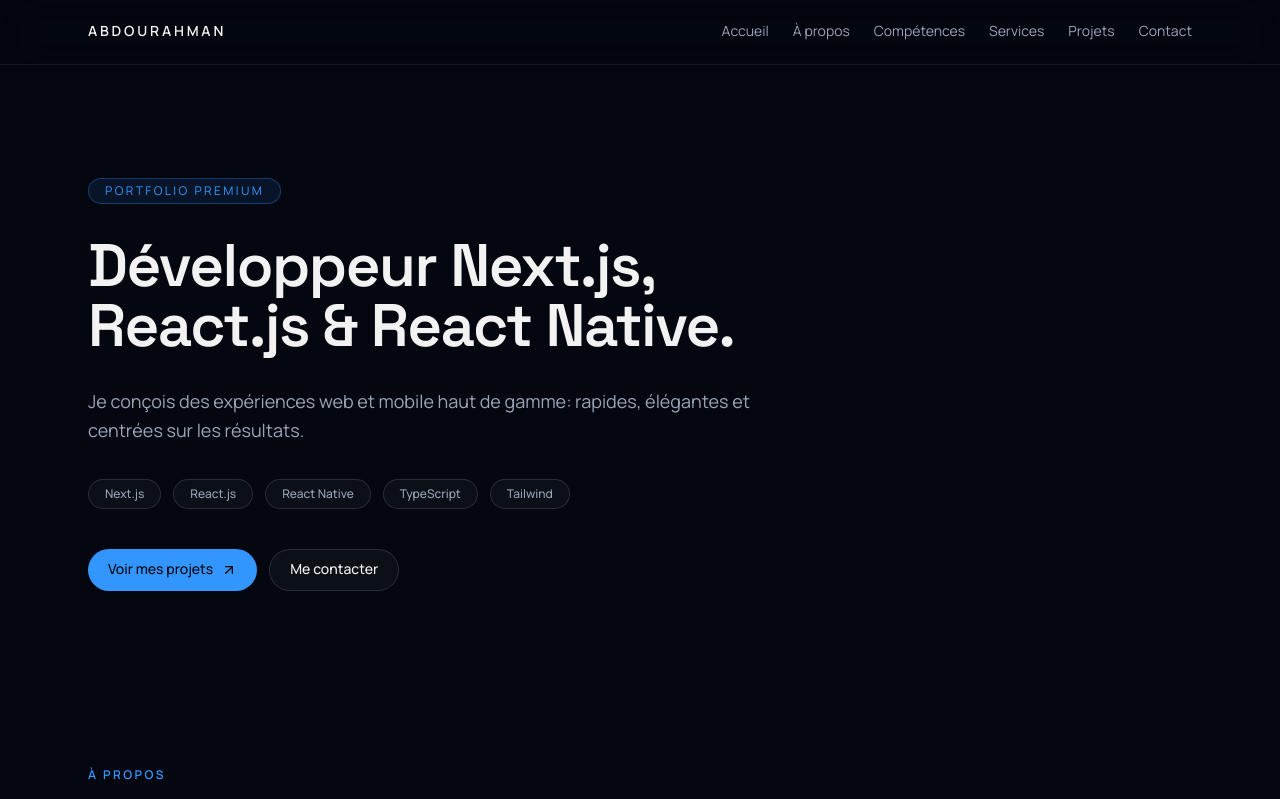
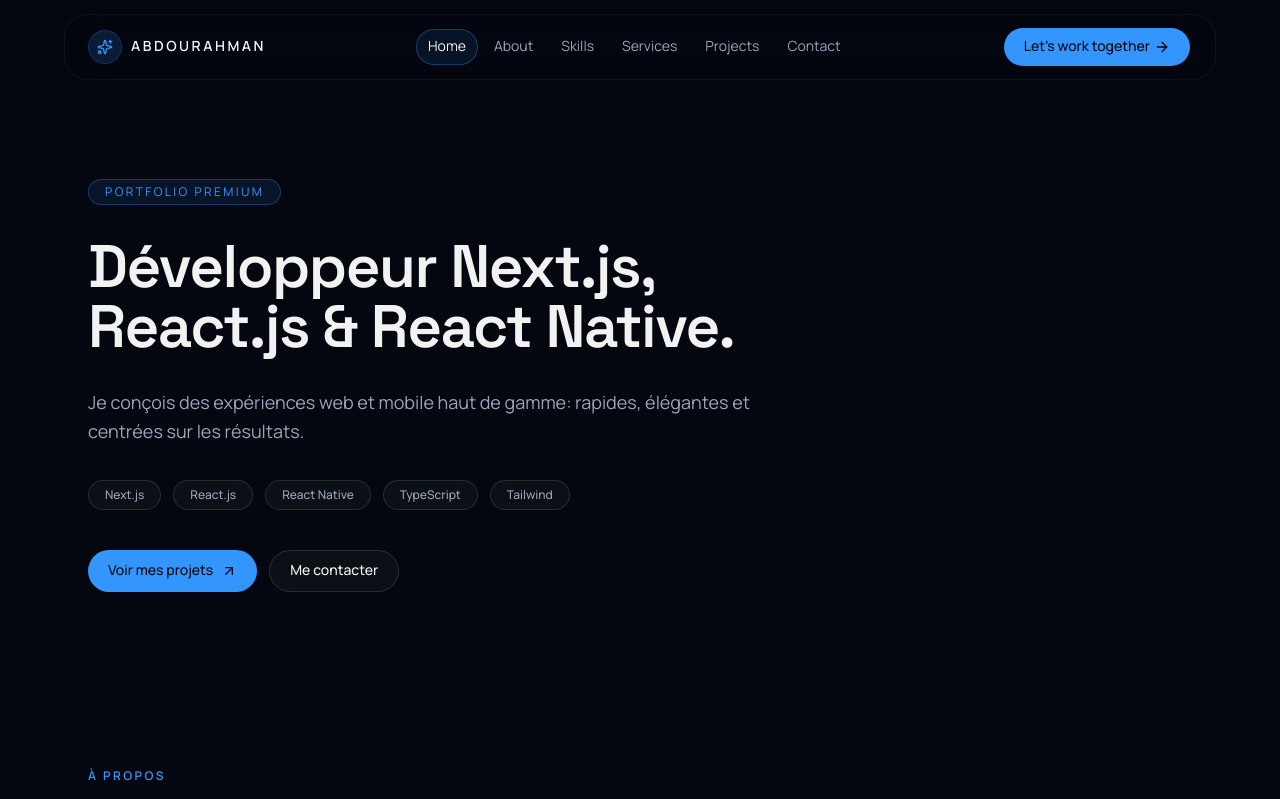
Before and after one commit to Abdourahmanmed/Abdourahman, a Next.js app: page / in a window 1280 px wide. Shown: the top 799 px of the page. Built offline with nearby package versions, Linux system fonts and the light colour scheme.

Commit message:
feat: create premium responsive animated navbar

```diff
--- a/components/layout/site-header.tsx
+++ b/components/layout/site-header.tsx
@@ -1,27 +1,176 @@
+"use client"
+
 import Link from "next/link"
+import { AnimatePresence, motion, useMotionValueEvent, useScroll } from "framer-motion"
+import { ArrowRight, Menu, Sparkles, X } from "lucide-react"
+import { useEffect, useMemo, useState } from "react"
 
+import { Button } from "@/components/ui/button"
 import { navigation } from "@/lib/constants"
+import { cn } from "@/lib/utils"
 
 export function SiteHeader() {
+  const [isMenuOpen, setIsMenuOpen] = useState(false)
+  const [activeSection, setActiveSection] = useState("#hero")
+  const [isScrolled, setIsScrolled] = useState(false)
+  const { scrollY } = useScroll()
+
+  const sectionIds = useMemo(() => navigation.map((item) => item.href.replace("#", "")), [])
+
+  useMotionValueEvent(scrollY, "change", (latest) => {
+    setIsScrolled(latest > 14)
+  })
+
+  useEffect(() => {
+    const sections = sectionIds
+      .map((id) => document.getElementById(id))
+      .filter((section): section is HTMLElement => section !== null)
+
+    const observer = new IntersectionObserver(
+      (entries) => {
+        const visibleSection = entries
+          .filter((entry) => entry.isIntersecting)
+          .sort((a, b) => b.intersectionRatio - a.intersectionRatio)[0]
+
+        if (visibleSection?.target.id) {
+          setActiveSection(`#${visibleSection.target.id}`)
+        }
+      },
+      {
+        rootMargin: "-35% 0px -50% 0px",
+        threshold: [0.1, 0.25, 0.5, 0.75],
+      }
+    )
+
+    sections.forEach((section) => observer.observe(section))
+
+    return () => {
+      sections.forEach((section) => observer.unobserve(section))
+      observer.disconnect()
+    }
+  }, [sectionIds])
+
+  useEffect(() => {
+    document.body.style.overflow = isMenuOpen ? "hidden" : ""
+    return () => {
+      document.body.style.overflow = ""
+    }
+  }, [isMenuOpen])
+
   return (
-    <header className="sticky top-0 z-40 border-b border-border/60 bg-background/70 backdrop-blur-xl">
-      <div className="mx-auto flex h-16 w-full max-w-6xl items-center justify-between px-6">
-        <Link href="#hero" className="text-sm font-semibold tracking-[0.2em] uppercase">
-          ABDOURAHMAN
-        </Link>
+    <motion.header
+      className="sticky top-3 z-50 px-4"
+      animate={{ y: isScrolled ? 0 : 2 }}
+      transition={{ duration: 0.35, ease: "easeOut" }}
+    >
+      <div
+        className={cn(
+          "mx-auto w-full max-w-6xl rounded-2xl border bg-background/55 px-4 backdrop-blur-xl transition-all duration-300 sm:px-6",
+          isScrolled
+            ? "border-border/70 shadow-[0_8px_30px_rgb(0_0_0/0.12)]"
+            : "border-border/40 shadow-[0_6px_24px_rgb(0_0_0/0.06)]"
+        )}
+      >
+        <div className="flex h-16 items-center justify-between gap-3">
+          <Link href="#hero" className="group inline-flex items-center gap-2.5">
+            <span className="inline-flex size-8 items-center justify-center rounded-full bg-primary/15 text-primary ring-1 ring-primary/30">
+              <Sparkles className="size-4" />
+            </span>
+            <span className="text-sm font-semibold tracking-[0.18em] uppercase">ABDOURAHMAN</span>
+          </Link>
 
-        <nav className="hidden items-center gap-6 md:flex">
-          {navigation.map((item) => (
-            <a
-              key={item.href}
-              href={item.href}
-              className="text-sm text-muted-foreground transition-colors hover:text-foreground"
-            >
-              {item.label}
-            </a>
-          ))}
-        </nav>
+          <nav className="hidden items-center gap-1 lg:flex">
+            {navigation.map((item) => {
+              const isActive = activeSection === item.href
+
+              return (
+                <Link
+                  key={item.href}
+                  href={item.href}
+                  className={cn(
+                    "relative rounded-full px-3 py-2 text-sm transition-colors",
+                    isActive ? "text-foreground" : "text-muted-foreground hover:text-foreground"
+                  )}
+                >
+                  {isActive ? (
+                    <motion.span
+                      layoutId="active-section"
+                      className="absolute inset-0 -z-10 rounded-full border border-primary/30 bg-primary/10"
+                      transition={{ type: "spring", stiffness: 380, damping: 34 }}
+                    />
+                  ) : null}
+                  {item.label}
+                </Link>
+              )
+            })}
+          </nav>
+
+          <div className="hidden items-center gap-2 lg:flex">
+            <Button asChild className="h-10 rounded-full px-5 text-sm">
+              <Link href="#contact">
+                Let&apos;s work together <ArrowRight className="size-4" />
+              </Link>
+            </Button>
+          </div>
+
+          <Button
+            size="icon"
+            variant="ghost"
+            className="size-10 rounded-full lg:hidden"
+            aria-label={isMenuOpen ? "Fermer le menu" : "Ouvrir le menu"}
+            aria-expanded={isMenuOpen}
+            onClick={() => setIsMenuOpen((current) => !current)}
+          >
+            {isMenuOpen ? <X className="size-4" /> : <Menu className="size-4" />}
+          </Button>
+        </div>
       </div>
-    </header>
+
+      <AnimatePresence>
+        {isMenuOpen ? (
+          <motion.div
+            initial={{ opacity: 0, y: -12 }}
+            animate={{ opacity: 1, y: 0 }}
+            exit={{ opacity: 0, y: -12 }}
+            transition={{ duration: 0.25, ease: "easeOut" }}
+            className="mx-auto mt-2 w-full max-w-6xl rounded-2xl border border-border/60 bg-background/90 p-3 shadow-2xl backdrop-blur-2xl lg:hidden"
+          >
+            <nav className="grid gap-1">
+              {navigation.map((item, index) => {
+                const isActive = activeSection === item.href
+
+                return (
+                  <motion.div
+                    key={item.href}
+                    initial={{ opacity: 0, x: -8 }}
+                    animate={{ opacity: 1, x: 0 }}
+                    transition={{ delay: index * 0.04 }}
+                  >
+                    <Link
+                      href={item.href}
+                      className={cn(
+                        "block rounded-xl px-3 py-2.5 text-sm",
+                        isActive
+                          ? "bg-primary/10 text-foreground ring-1 ring-primary/30"
+                          : "text-muted-foreground hover:bg-muted/60 hover:text-foreground"
+                      )}
+                      onClick={() => setIsMenuOpen(false)}
+                    >
+                      {item.label}
+                    </Link>
+                  </motion.div>
+                )
+              })}
+            </nav>
+
+            <Button asChild className="mt-3 h-10 w-full rounded-xl text-sm" onClick={() => setIsMenuOpen(false)}>
+              <Link href="#contact">
+                Me contacter <ArrowRight className="size-4" />
+              </Link>
+            </Button>
+          </motion.div>
+        ) : null}
+      </AnimatePresence>
+    </motion.header>
   )
 }
--- a/lib/constants.ts
+++ b/lib/constants.ts
@@ -37,11 +37,11 @@ export type SocialLink = {
 }
 
 export const navigation: NavigationItem[] = [
-  { label: "Accueil", href: "#hero" },
-  { label: "À propos", href: "#about" },
-  { label: "Compétences", href: "#skills" },
+  { label: "Home", href: "#hero" },
+  { label: "About", href: "#about" },
+  { label: "Skills", href: "#skills" },
   { label: "Services", href: "#services" },
-  { label: "Projets", href: "#projects" },
+  { label: "Projects", href: "#projects" },
   { label: "Contact", href: "#contact" },
 ]
 
```
